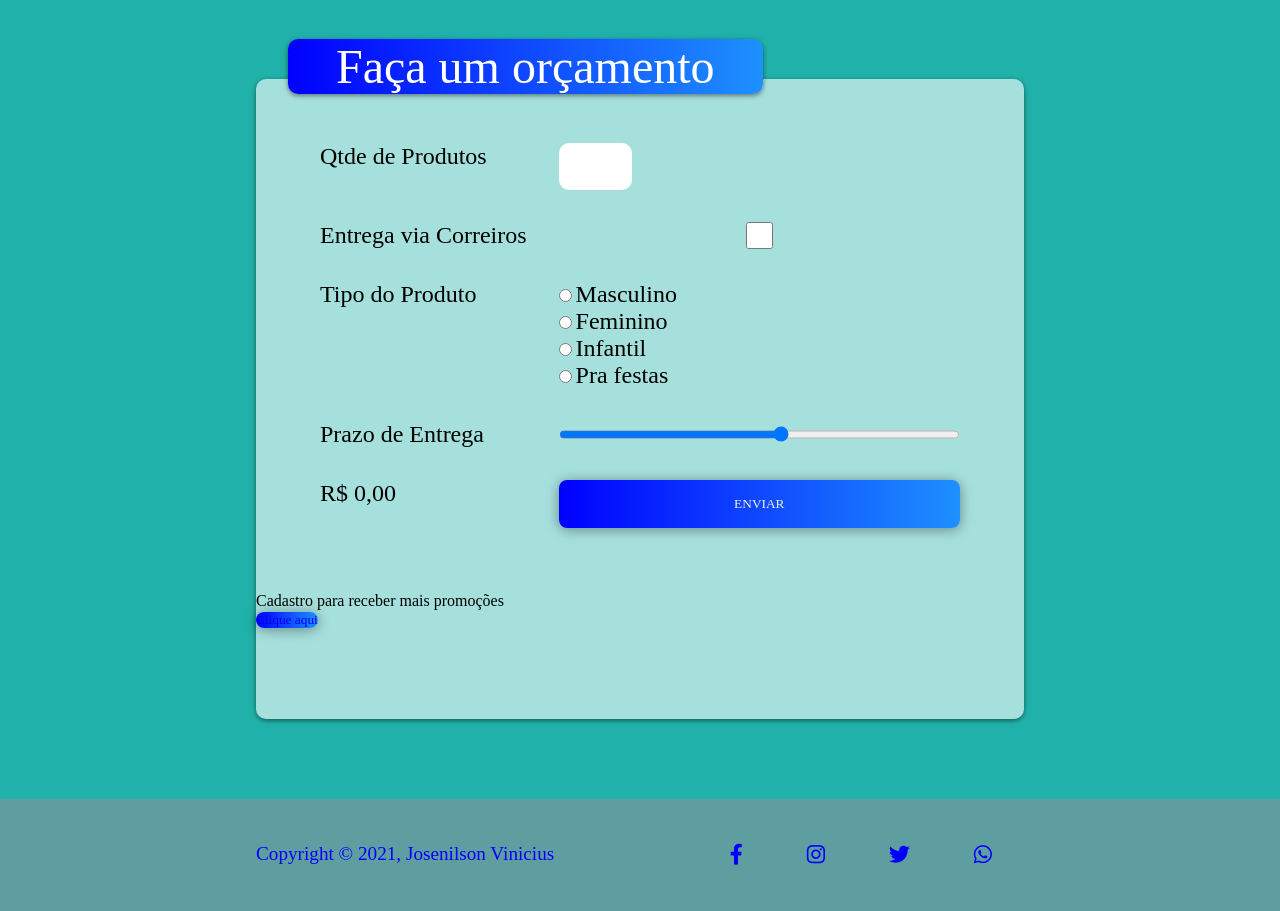
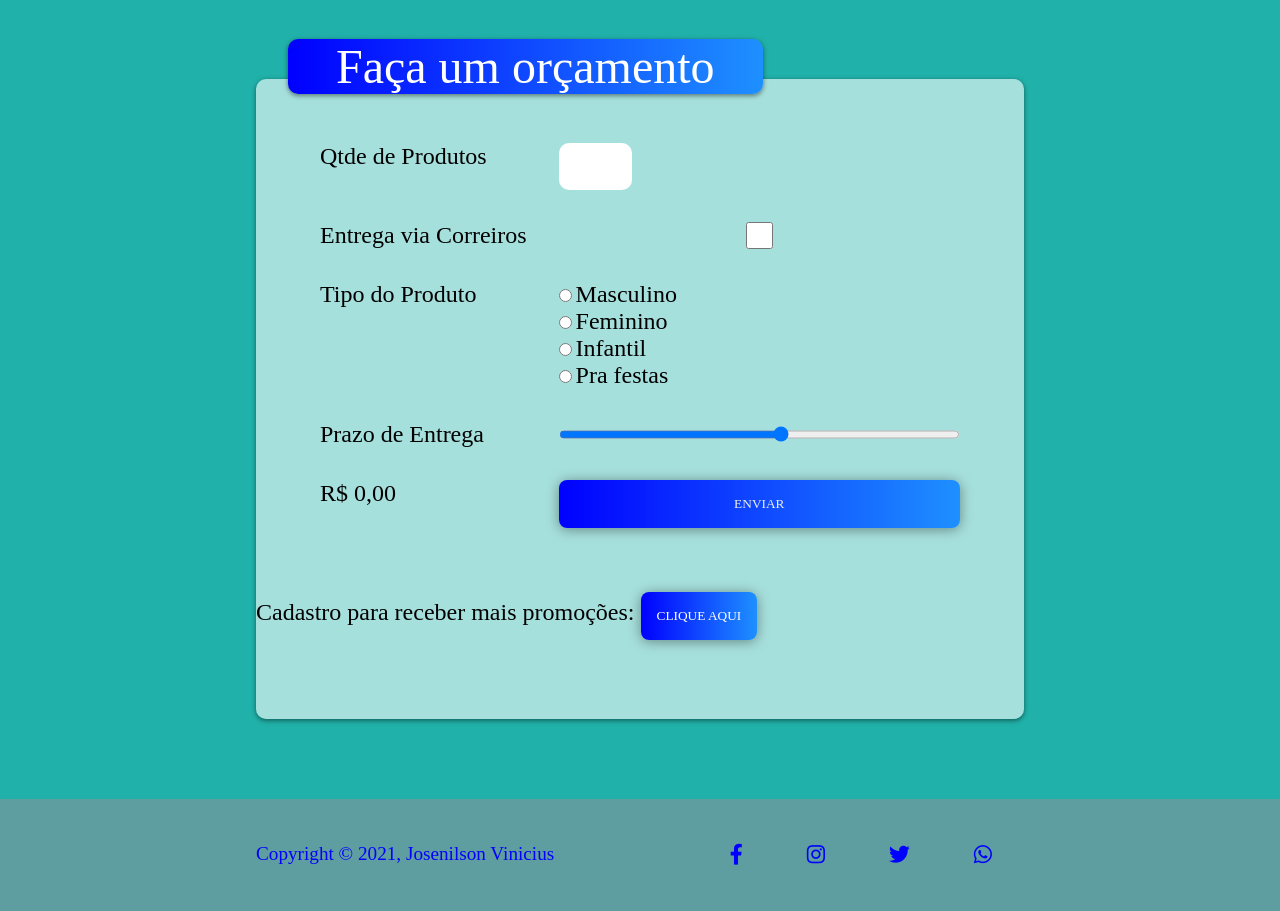
Before and after one commit to J053n1l50n/Novo-Projeto, a PHP site: page /index.html in a window 1280 px wide. Shown: the part 1297-2208 px from the top of the page. Run offline with PHP 8.4, Linux system fonts and the light colour scheme; some libraries are stand-ins or nearby versions.

Commit message:
Add files via upload

```diff
--- a/index.html
+++ b/index.html
@@ -140,8 +140,8 @@
               <button class="btn btn-orcamento" type="submit">Enviar</button>
             </form>
             <div>
-            <p> Cadastro para receber mais promoções</p>
-            <button class='btn'><a href="#">Clique aqui</a></button>
+            <label> Cadastro para receber mais promoções: </label>
+            <button class='btn btn-orcamento'><a class='a'href="../index.php">Clique aqui</a></button>
             </div>
           </div>
         </section>
--- a/style.css
+++ b/style.css
@@ -553,3 +553,6 @@ footer{
   border-radius: .3rem;
   box-shadow:  0 0.1rem 0.6rem #00000009;
 }
+.a{
+  color:#fff;
+}
```
